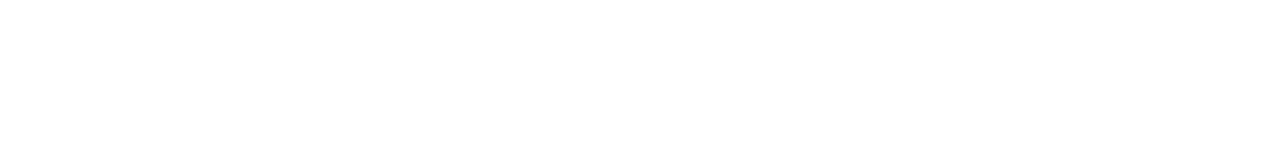
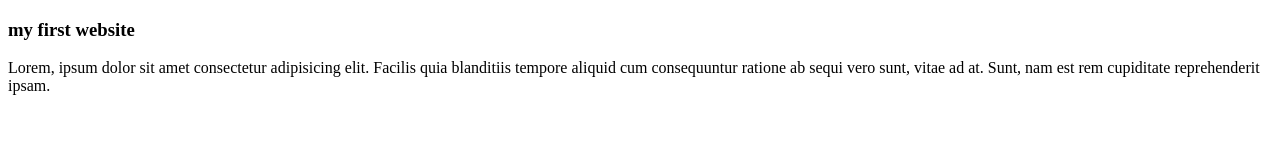
Before and after one commit to jobayer58/my-simple-repo, a plain HTML site: page index.html in a window 1280 px wide. Drawn offline with Linux system fonts and the light colour scheme.

Commit message:
send my update

```diff
--- a/index.html
+++ b/index.html
@@ -6,6 +6,9 @@
     <title>i am busy for work</title>
 </head>
 <body>
-
+    <div>
+        <h3>my first website</h3>
+        <p>Lorem, ipsum dolor sit amet consectetur adipisicing elit. Facilis quia blanditiis tempore aliquid cum consequuntur ratione ab sequi vero sunt, vitae ad at. Sunt, nam est rem cupiditate reprehenderit ipsam.</p>
+    </div>
 </body>
 </html>
```
